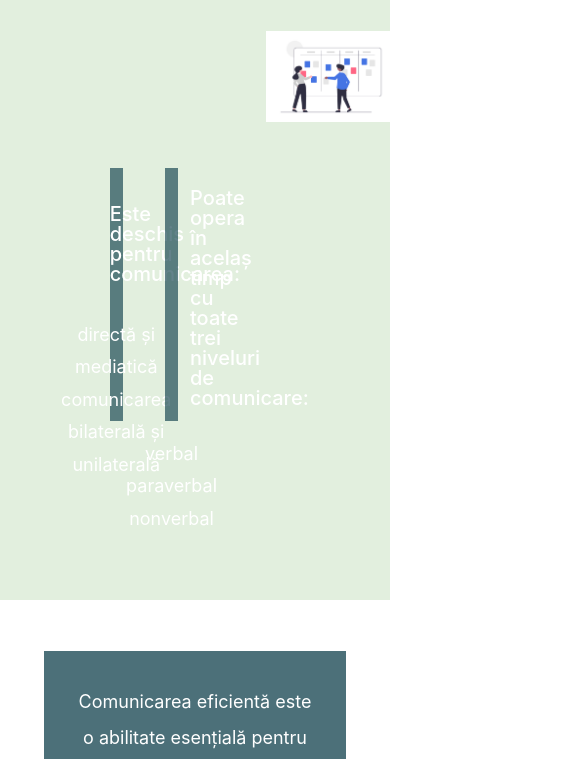
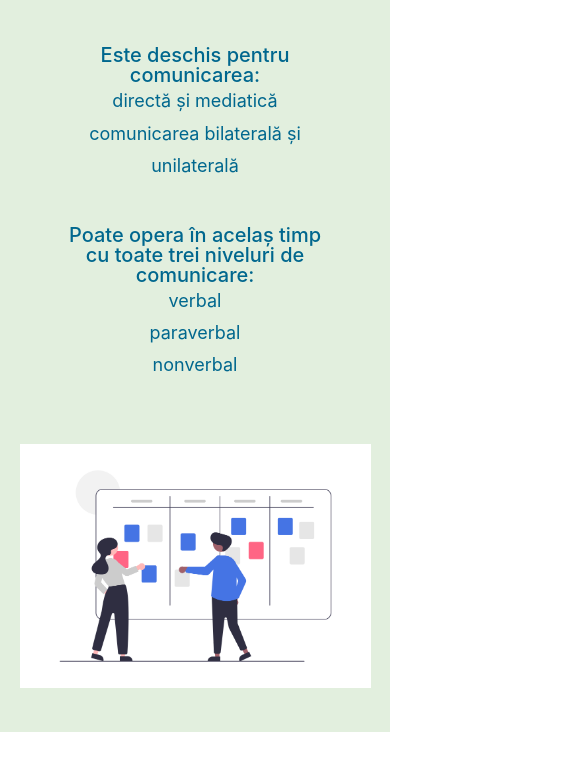
Before and after one commit to calatoriacelulei/calatoriacelulei.github.io, a plain HTML site: page comunicare.html in a window 390 px wide. Shown: the part 85-844 px from the top of the page, 585 px wide, since content can reach past the window. Drawn offline with Linux system fonts and the light colour scheme.

Commit message:
about us+ comunicare

```diff
--- a/css/aboutus.scss
+++ b/css/aboutus.scss
@@ -3,6 +3,8 @@
 
 body {
   overflow-y: scroll;
+    overflow-x: hidden;
+    touch-action: pan-y;
 }
 
 .part1 {
--- a/css/comunicare.scss
+++ b/css/comunicare.scss
@@ -1,42 +1,64 @@
 * {
   margin: 0;
   padding: 0;
-    font-family: 'Quicksand', sans-serif;
 }
+
+body{
+    overflow-x: hidden;
+    touch-action: pan-y;
+}
+
 
 .part1 {
   display: inline-flex;
   flex-direction: row;
   height: auto;
-    background-color: #E2EFDE;
-
+  background-color: #e2efde;
+  @media only screen and (max-width: 1024px) {
+    display: initial;
+  }
 
   .first {
-
     width: 50%;
     height: auto;
     padding: 20vh 3vh;
     justify-content: center;
+    @media only screen and (max-width: 1024px) {
+      padding: 0;
+      width: 100%;
+    }
 
     .content {
-            height: 30vh;
+      height: auto;
       margin: 10px 10vh;
       display: flex;
       flex-direction: row;
       gap: 5vh;
+      justify-content: center;
+      @media only screen and (max-width: 1024px) {
+        margin: 20px 7.5vh;
+        flex-direction: column;
+      }
 
       h1 {
         font-size: 20px;
         font-weight: 500;
         text-align: center;
         margin: 30px 0;
+        width: 100%;
+        @media only screen and (max-width: 1024px) {
+          margin: 0;
+        }
       }
 
       ul {
         justify-self: center;
         list-style-type: none;
         margin: 30px;
-
+        width: 100%;
+        @media only screen and (max-width: 1024px) {
+          margin: 0;
+        }
       }
 
       li {
@@ -46,56 +68,66 @@
       }
 
       .r1 {
-
         justify-content: center;
         width: 50%;
-                background-color: #0b3c49a3;
-                color: white;
-
-                >.ugh1 {
-                    margin-top: 36px;
+        color: #00678e;
+        @media only screen and (max-width: 1024px) {
+          width: 100%;
         }
 
-                >.ugh {
-                    margin-top: 35px;
+        > .ugh1 {
+          margin-top: 36px;
+          @media only screen and (max-width: 1024px) {
+            max-width: 100%;
           }
         }
 
-
-
-            .r2 {
-
-                justify-content: center;
-                width: 50%;
-                background-color: #0b3c49a3;
-                color: white;
-
-                >.ugh2 {
-                    margin: 20px 25px 0;
-
+        > .ugh {
+          margin-top: 35px;
+          @media only screen and (max-width: 1024px) {
+            margin: 0;
           }
-
-                >.ugh3 {
-                    margin-bottom: 15px;
         }
       }
 
+      .r2 {
+        justify-content: center;
+        width: 50%;
+        color: #00678e;
+        @media only screen and (max-width: 1024px) {
+          width: 100%;
+        }
+
+        > .ugh2 {
+          margin: 20px 25px 0;
+          @media only screen and (max-width: 1024px) {
+            margin: 0;
+          }
+        }
+
+        > .ugh3 {
+          margin-bottom: 15px;
+          @media only screen and (max-width: 1024px) {
+            margin: 0;
+          }
+        }
+      }
     }
   }
 
   .second {
     width: 50%;
+    @media only screen and (max-width: 1024px) {
+      width: auto;
+    }
 
     img {
       width: 90%;
       height: auto;
       padding: 5vh 20px;
-
     }
   }
 }
-
-
 
 .part2 {
   padding: 6vh 0;
@@ -103,17 +135,19 @@
 
   p {
     height: 64vh;
-        width: 60%;
+    width: 40%;
     text-align: center;
     line-height: 2;
     font-size: 18px;
     margin: auto;
     padding: 4vh;
-        background-color: #0b3c49bb;
-        color: white;
+    color: #00678e;
+    @media only screen and (max-width: 1024px) {
+      height: auto;
+      width: 80%;
     }
   }
-
+}
 
 .part3 {
   height: auto;
@@ -123,19 +157,32 @@
   background-color: #e2efdeb7;
   gap: 2vh;
   justify-content: center;
-    border-bottom: 2px solid  #0b3c49bb;
+  border-bottom: 2px solid #0b3c49bb;
+  @media only screen and (max-width: 1024px) {
+    flex-direction: column;
+  }
 
-    >.img2 {
+  > .img2 {
     width: 50%;
-        margin: 8vh 0  8vh 5vh;
+    margin: 8vh 0 8vh 5vh;
+  @media only screen and (max-width: 1024px) {
+    margin: 2vh 3vh;
+  }
+
     img {
       width: 98vh;
+      @media only screen and (max-width: 1024px) {
+        width: 40vh;
+      }
     }
   }
 
   .slide4 {
     height: 64vh;
     padding-right: 3vh;
+    @media only screen and (max-width: 1024px) {
+    height: auto;
+    }
 
     p {
       width: 90%;
@@ -143,8 +190,7 @@
       line-height: 2;
       font-size: 18px;
       margin: 30px;
-            background-color: #0b3c4970;
-            color: white;
+      color: #00678e;
       padding: 10px;
     }
   }
```
Also changed, not shown: css/aboutus.css, css/comunicare.css, 2 other files. Lines whose indentation alone changed are shown as unchanged.
